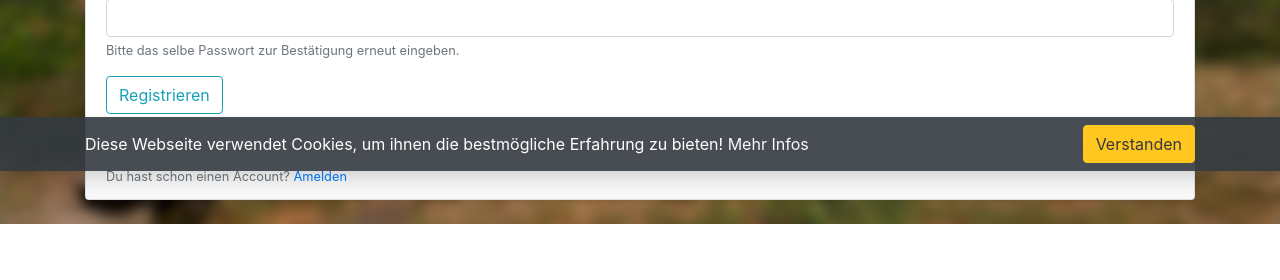
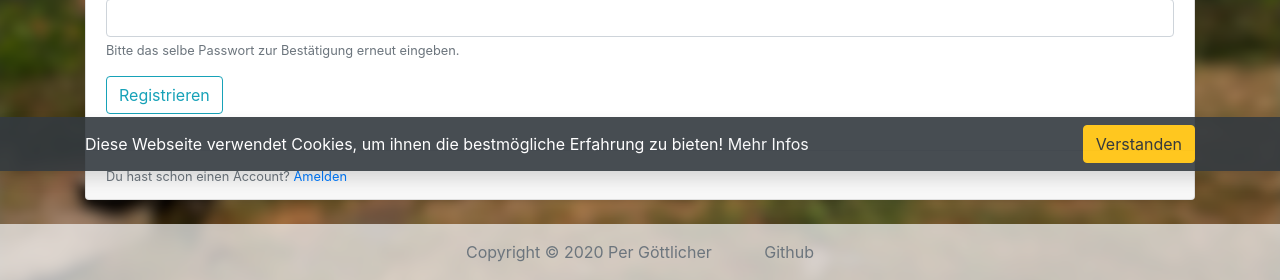
Before and after one commit to Atlasfreak/Django-Website, a Django app: page /register/ in a window 1280 px wide. Shown: the part 629-909 px from the top of the page. Before the commit the page ends 853 px from the top, so only its background shows below. Run offline with Django 3.2, Linux system fonts and the light colour scheme; some libraries are stand-ins or nearby versions.

Commit message:
added footer

```diff
--- a/static/css/mystyles.css
+++ b/static/css/mystyles.css
@@ -20,3 +20,7 @@
 .cookie-consent:hover {
 	opacity: 1;
 }
+
+.footer {
+	background-color: #f0f0f0bb;
+}
--- a/templates/base.html
+++ b/templates/base.html
@@ -20,19 +20,22 @@
     <title>{% block title %}Webseite{% endblock title %}</title>
 </head>
 
-<body class = "bg-light" {% block body-extra-context %}{% endblock body-extra-context %}>
+<body class = "d-flex flex-column min-vh-100 ministry-teams bg-light" {% block body-extra-context %}{% endblock body-extra-context %}>
     {% include "cookie-banner.html" %}
     <button  class="btn btn-primary sticky-bottom hidden shadow-sm" type = "button" id = "back-to-top"><i class="align-bottom material-icons">arrow_upward</i> Nach oben</button>
 
     <header class = "sticky-top">
         <nav class="navbar navbar-expand-sm navbar-light" style="background: #00c9cf;">
             <div class = "container">
-
                 <span class="navbar-brand mb-0 h1">
                     {% block brand %}{% endblock brand %}
                 </span>
 
-                <div class="collapse navbar-collapse" id="navbarNavDropdown">
+                <button class="navbar-toggler" type="button" data-toggle="collapse" data-target="#navbarNav" aria-controls="navbarNav" aria-expanded="false" aria-label="Toggle navigation">
+                    <span class="navbar-toggler-icon"></span>
+                </button>
+
+                <div class="collapse navbar-collapse" id="navbarNav">
                     <div class="ml-auto navbar-nav">
                         {% if user.is_superuser %}
                             <a class="nav-link" href="{%url 'admin:index' %}" aria-label = "Admin Panel">
@@ -83,6 +86,15 @@
             {% endblock content %}
         </div>
     </main>
+    <footer class="footer text-center mt-auto py-3" >
+        <div class="container">
+            <span class="text-muted" >
+                    {% now "Y" as current_year %}
+                    Copyright © {{ current_year }} Per Göttlicher
+                    <a class = "text-muted ml-5" href = ""><i data-feather="github" height = "19" width="19" stroke-width="3"></i>Github</a>
+            </span>
+        </div>
+    </footer>
 
     <!-- jQuery first, then Popper.js, then Bootstrap JS -->
     <script src="https://code.jquery.com/jquery-3.5.1.min.js" integrity="sha256-9/aliU8dGd2tb6OSsuzixeV4y/faTqgFtohetphbbj0=" crossorigin="anonymous"></script>
```
